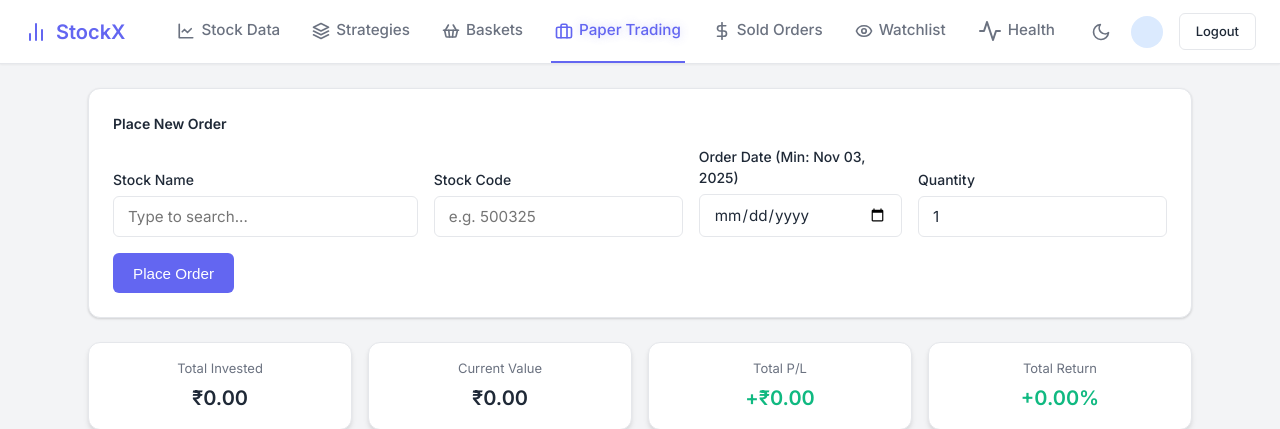
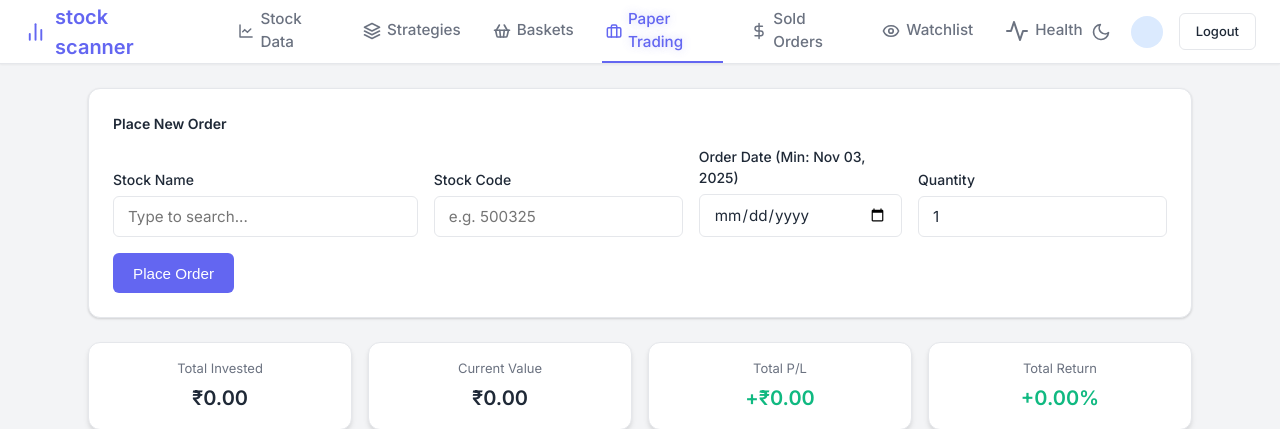
Before and after one commit to rahulpraj10/stock_tracker_v2, a Flask app: page /paper_trading in a window 1280 px wide. Shown: the top 429 px of the page. Run offline with Flask 3, Linux system fonts and the light colour scheme; the visitor is signed in with stand-in values (Sample User, id 1); data that the repository does not hold is empty; some libraries are stand-ins or nearby versions.

Commit message:
RAHUL: Solving search issue in watclist and paper trading , theme enhancements

```diff
--- a/templates/base.html
+++ b/templates/base.html
@@ -9,7 +9,7 @@
         document.documentElement.setAttribute('data-theme', savedTheme);
     </script>
     <meta name="viewport" content="width=device-width, initial-scale=1.0">
-    <title>StockX</title>
+    <title>Stock Scanner</title>
     <link rel="preconnect" href="https://fonts.googleapis.com">
     <link rel="preconnect" href="https://fonts.gstatic.com" crossorigin>
     <link href="https://fonts.googleapis.com/css2?family=Inter:wght@300;400;500;600&display=swap" rel="stylesheet">
@@ -27,6 +27,7 @@
             --table-header-bg: #f9fafb;
             --table-border: #d1d5db;
             --input-bg: #ffffff;
+            --li-bg: white;
         }
 
         :root[data-theme="dark"] {
@@ -38,6 +39,7 @@
             --table-header-bg: #0f172a;
             --table-border: #334155;
             --input-bg: #0f172a;
+            --li-bg: #0f172a;
         }
 
         body, .card, header, table, th, td, input, select {
@@ -62,7 +64,9 @@
             transition: width 0.3s ease, opacity 0.3s ease;
             opacity: 0;
         }
-
+        html {
+        scrollbar-color: #6b7280bf #f0f0f000;
+        }
         /* Generic Skeleton Loader */
         @keyframes global-shimmer {
             0% { background-position: -1000px 0; }
@@ -221,7 +225,9 @@
             background-color: var(--input-bg);
             color: var(--text-main);
         }
-
+        li {
+            background-color: var(--li-bg);
+        }
         input[type="text"]:focus,
         input[type="date"]:focus,
         input[type="password"]:focus,
@@ -404,7 +410,7 @@
                     <line x1="12" y1="20" x2="12" y2="4"></line>
                     <line x1="6" y1="20" x2="6" y2="14"></line>
                 </svg>
-                StockX
+                stock scanner
             </a>
             <nav class="nav-links">
                 {% if current_user.is_authenticated %}
@@ -592,7 +598,7 @@
                         <!-- Right Panel (Chart) -->
                         <div class="skeleton-box global-shimmer" style="flex: 2; min-width: 400px; height: 530px; border-radius: 12px; display: flex; flex-direction: column; align-items: center; justify-content: center; position: relative; overflow: hidden;">
                             <div style="font-size: 28px; font-weight: 800; color: var(--text-secondary); opacity: 0.2; letter-spacing: 4px; text-transform: uppercase;">
-                                Stock <span style="font-weight: 900; color: #6366f1;">X</span>
+                                Stock <span style="font-weight: 900; color: #6366f1;">Scanner</span>
                             </div>
                             <div style="margin-top: 16px; width: 60%; height: 200px; border-bottom: 2px dashed rgba(156, 163, 175, 0.2); position: relative;">
                                 <!-- Faint chart line illusion -->
--- a/templates/paper_trading.html
+++ b/templates/paper_trading.html
@@ -207,9 +207,9 @@
     <form method="POST" class="filter-form" style="display: flex; gap: 16px; align-items: flex-end; position: relative;    flex-wrap: wrap;"
         autocomplete="off">
         <div class="form-group" style="flex: 1.5; position: relative;">
-            <label for="stock_name">Stock Name</label>
-            <input type="text" id="stock_name" class="form-control" placeholder="Type to search..." autocomplete="off">
-            <ul id="suggestions-list" style="
+            <label for="pt_stock_name">Stock Name</label>
+            <input type="text" id="pt_stock_name" class="form-control" placeholder="Type to search..." autocomplete="off">
+            <ul id="pt_suggestions-list" style="
                 position: absolute;
                 top: 100%;
                 left: 0;
@@ -228,8 +228,8 @@
             "></ul>
         </div>
         <div class="form-group" style="flex: 0.8;">
-            <label for="sc_code">Stock Code</label>
-            <input type="text" id="sc_code" name="sc_code" class="form-control" placeholder="e.g. 500325" required>
+            <label for="pt_sc_code">Stock Code</label>
+            <input type="text" id="pt_sc_code" name="sc_code" class="form-control" placeholder="e.g. 500325" required>
         </div>
         <div class="form-group" style="flex: 1;">
             <label for="order_date">Order Date (Min: Nov 03, 2025)</label>
@@ -244,25 +244,25 @@
 </div>
 
 <script>
-    const nameInput = document.getElementById('stock_name');
-    const suggestionsList = document.getElementById('suggestions-list');
-    const codeInput = document.getElementById('sc_code');
-    let debounceTimer;
+    var pt_nameInput = document.getElementById('pt_stock_name');
+    var pt_suggestionsList = document.getElementById('pt_suggestions-list');
+    var pt_codeInput = document.getElementById('pt_sc_code');
+    var pt_debounceTimer;
 
-    nameInput.addEventListener('input', function () {
-        clearTimeout(debounceTimer);
+    pt_nameInput.addEventListener('input', function () {
+        clearTimeout(pt_debounceTimer);
         const query = this.value;
         if (query.length < 2) {
-            suggestionsList.style.display = 'none';
+            pt_suggestionsList.style.display = 'none';
             return;
         }
 
-        debounceTimer = setTimeout(async () => {
+        pt_debounceTimer = setTimeout(async () => {
             try {
                 const response = await fetch(`/api/search_stocks?q=${encodeURIComponent(query)}`);
                 const results = await response.json();
 
-                suggestionsList.innerHTML = '';
+                pt_suggestionsList.innerHTML = '';
                 if (results.length > 0) {
                     results.forEach(stock => {
                         const li = document.createElement('li');
@@ -272,20 +272,20 @@
                         li.style.cursor = 'pointer';
                         li.style.borderBottom = '1px solid #f3f4f6';
                         li.style.fontSize = '12px';
-
-                        li.addEventListener('mouseenter', () => li.style.backgroundColor = '#f3f4f6');
-                        li.addEventListener('mouseleave', () => li.style.backgroundColor = 'white');
+                        //li.style.backgroundColor = '#065f46';
+                        //li.addEventListener('mouseenter', () => li.style.backgroundColor = '#6366f1');
+                        //li.addEventListener('mouseleave', () => li.style.backgroundColor = '#4f46e5');
 
                         li.addEventListener('click', () => {
-                            nameInput.value = stock.sc_name;
-                            codeInput.value = stock.sc_code;
-                            suggestionsList.style.display = 'none';
+                            pt_nameInput.value = stock.sc_name;
+                            pt_codeInput.value = stock.sc_code;
+                            pt_suggestionsList.style.display = 'none';
                         });
-                        suggestionsList.appendChild(li);
+                        pt_suggestionsList.appendChild(li);
                     });
-                    suggestionsList.style.display = 'block';
+                    pt_suggestionsList.style.display = 'block';
                 } else {
-                    suggestionsList.style.display = 'none';
+                   pt_suggestionsList.style.display = 'none';
                 }
             } catch (error) {
                 console.error('Error fetching autocomplete:', error);
@@ -295,8 +295,8 @@
 
     // Close suggestions when clicking outside
     document.addEventListener('click', function (e) {
-        if (e.target !== nameInput && e.target !== suggestionsList) {
-            suggestionsList.style.display = 'none';
+        if (e.target !== pt_nameInput && e.target !== pt_suggestionsList) {
+            pt_suggestionsList.style.display = 'none';
         }
     });
 </script>
```
Also changed, not shown: templates/watchlist.html (+6 -6 lines), 1 other file.
